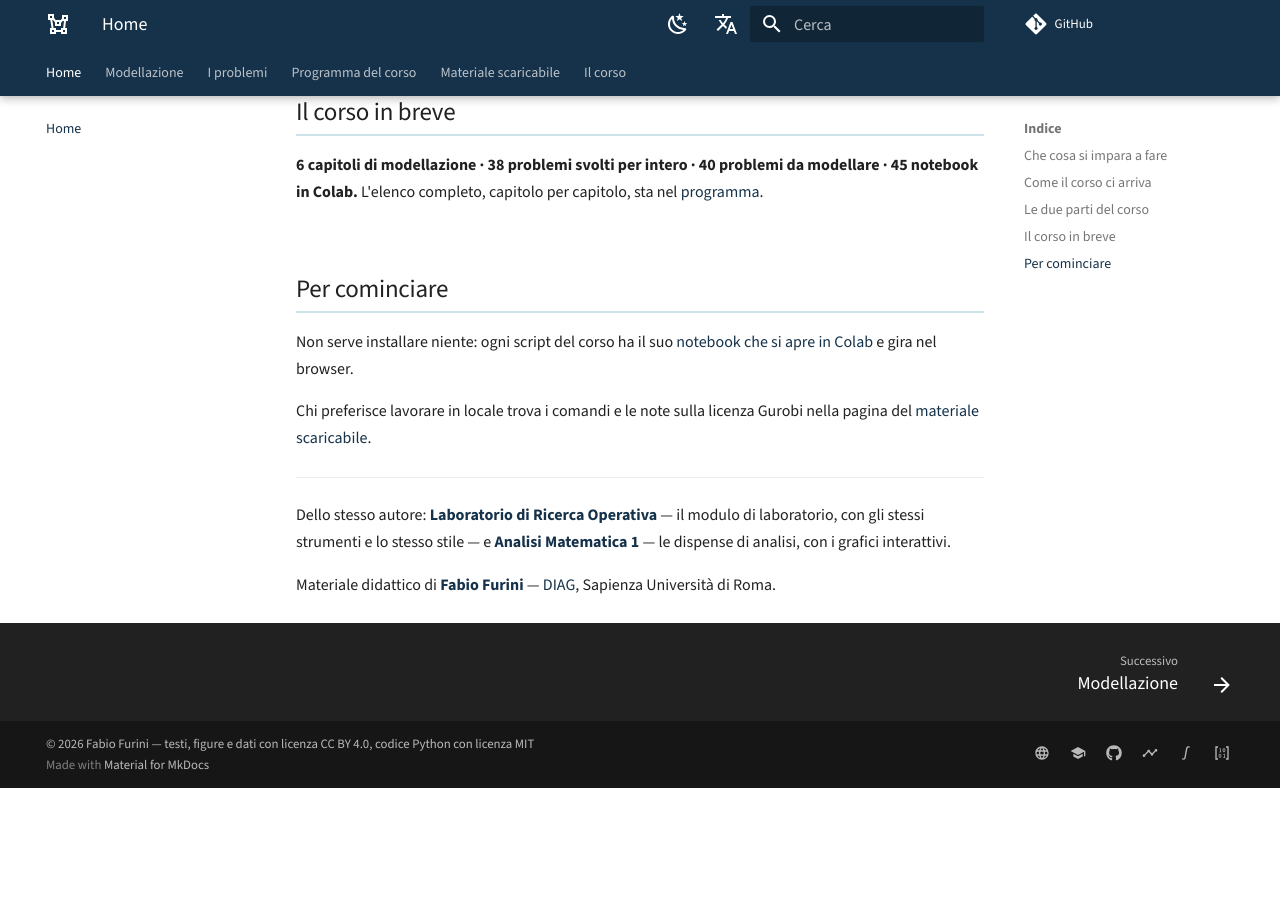
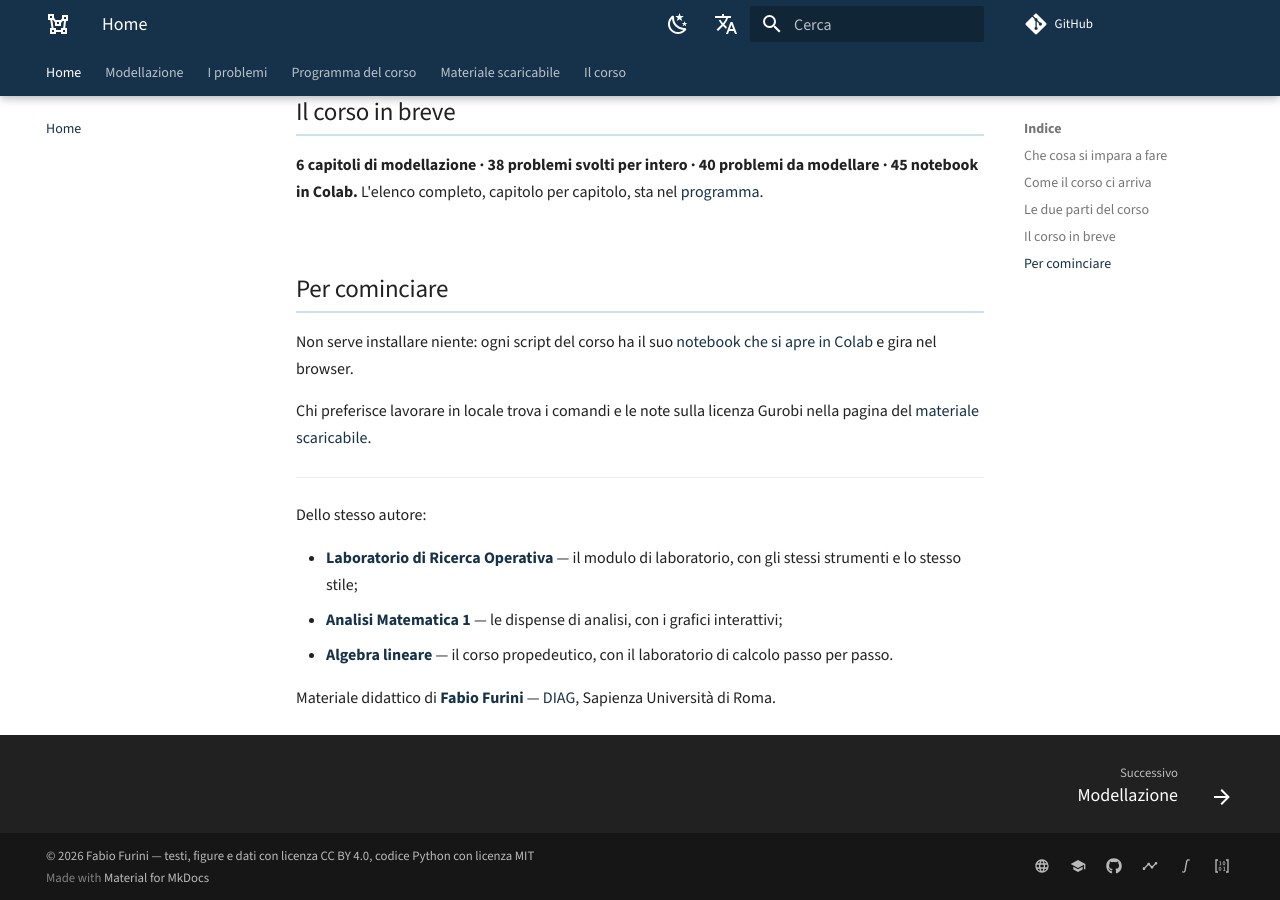
Before and after one commit to fabiofurini/modellazione-mip, an MkDocs documentation site: the page built from docs/index.md, in a window 1280 px wide and 900 px high, scrolled down 2571 px. Built offline with MkDocs 1.6.1 and Material for MkDocs 9.7.7, drawn with Linux system fonts in a browser that asks for light colours; comment, search, counter and statistics services are not loaded; before the commit the page ends 3359 px from its top, so only the background shows below that.

Commit message:
Gli altri corsi dello stesso autore (con Algebra lineare); dispense con il link al sito nuovo
Co-Authored-By: Claude Opus 5.5 <noreply@anthropic.com>

```diff
--- a/docs/index.md
+++ b/docs/index.md
@@ -135,10 +135,11 @@ nella pagina del [materiale scaricabile](materiale.md#rigenerare-tutto).
 
 ---
 
-Dello stesso autore: **[Laboratorio di Ricerca Operativa](https://fabiofurini.github.io/laboratorio-ricerca-operativa/)** —
-il modulo di laboratorio, con gli stessi strumenti e lo stesso stile — e
-**[Analisi Matematica 1](https://fabiofurini.github.io/analisi-matematica-1/)** — le dispense di analisi,
-con i grafici interattivi.
+Dello stesso autore:
+
+- **[Laboratorio di Ricerca Operativa](https://fabiofurini.github.io/laboratorio-ricerca-operativa/)** — il modulo di laboratorio, con gli stessi strumenti e lo stesso stile;
+- **[Analisi Matematica 1](https://fabiofurini.github.io/analisi-matematica-1/)** — le dispense di analisi, con i grafici interattivi;
+- **[Algebra lineare](https://fabiofurini.github.io/algebra-lineare/)** — il corso propedeutico, con il laboratorio di calcolo passo per passo.
 
 Materiale didattico di **[Fabio Furini](https://fabiofurini.github.io/)** —
 [DIAG](https://www.diag.uniroma1.it/), Sapienza Università di Roma.
```
